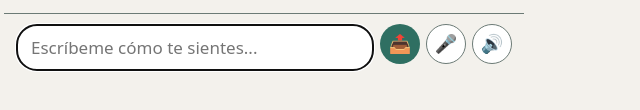
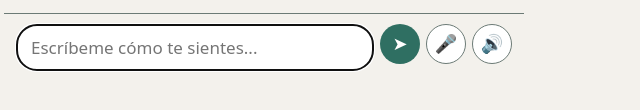
Before and after one commit to Carlangatrex/bot_bienestar, a plain HTML site: page index.html in a window 1280 px wide. Shown: the part 166-276 px from the top of the page, 376-1016 px from the left. Drawn offline with Linux system fonts and the light colour scheme.

Commit message:
Icono enviar: ➤ (play/flecha)

```diff
--- a/index.html
+++ b/index.html
@@ -61,7 +61,7 @@
   <div id="chat"></div>
   <div id="input-area">
     <input id="input" type="text" placeholder="Escríbeme cómo te sientes..." autocomplete="off">
-    <button id="enviar" class="icon-btn" type="button" title="Enviar" aria-label="Enviar">📤</button>
+    <button id="enviar" class="icon-btn" type="button" title="Enviar" aria-label="Enviar">➤</button>
     <button id="mic" class="icon-btn" type="button" title="Hablar" style="display:none;" aria-label="Hablar">🎤</button>
     <button id="speaker" class="icon-btn" type="button" title="Escuchar último mensaje" style="display:none;" aria-label="Escuchar último mensaje">🔊</button>
   </div>
```
